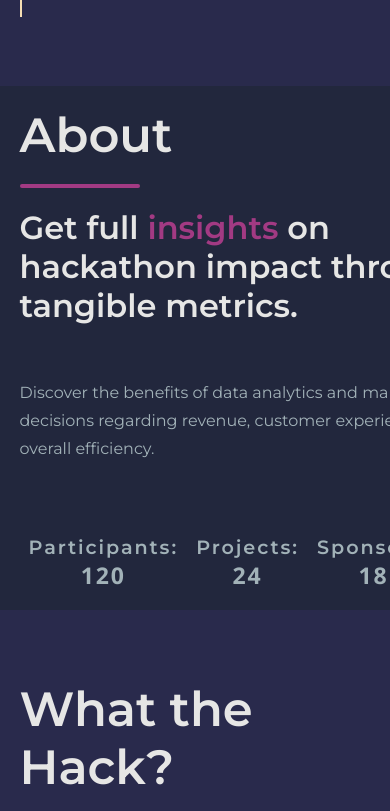
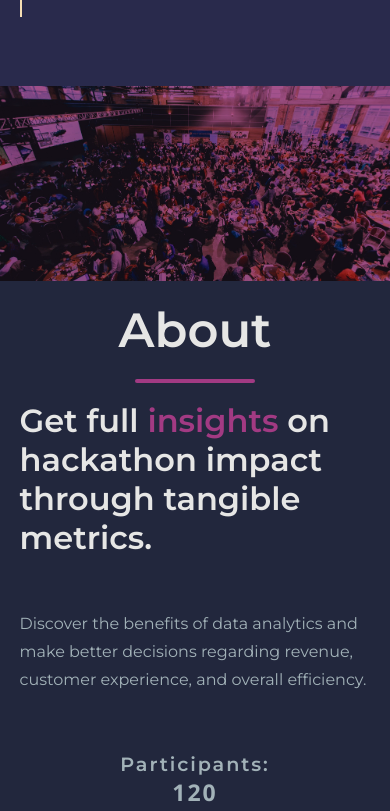
Before and after one commit to IndigoWizard/Hacks-of-M, a plain HTML site: page index.html in a window 390 px wide. Shown: the part 924-1735 px from the top of the page. Drawn offline with Linux system fonts and the light colour scheme.

Commit message:
About-Section: Style Responsivity
# Responsivity
- adding additional css file for mobile version (screen-width<800px)
- adding About Section's mobile version

```diff
--- a/index.html
+++ b/index.html
@@ -8,6 +8,7 @@
     <link rel="shortcut icon" type="image/x-icon" href="./HouseOfM.svg">
     <link rel="shortcut icon" href="./src/HouseOfM.svg" type="image/x-icon">
     <link rel="stylesheet" href="style.css">
+    <link rel="stylesheet" href="mobile.css">
     <title>Hacks Of M</title>
 </head>
 
@@ -36,22 +37,15 @@
 
             <div class="landing">
                 <div class="landing-info">
-                    <h4 class="landing-text">
-                        <span>House of M</span> presents
-                    </h4>
+                    <h4 class="landing-text"><span>House of M</span> presents</h4>
                     <h1>Hacks of M</h1>
-                    <h4 class="landing-text">
-                        Algerian Hacker Community.
-                    </h4>
-                    <h4 class="landing-text">
-                        November 2-5, 2021 • Virtual Event
-                    </h4>
+                    <h4 class="landing-text">Algerian Hacker Community.</h4>
+                    <h4 class="landing-text">November 2-5, 2021 • Virtual Event</h4>
 
                     <div class="registration">
                         <a id="hacker" href="#" class="button"><button>Apply as Hacker</button></a>
                         <a id="mentor" href="#" class="button"><button>Apply as Mentor</button></a>
                     </div>
-
                 </div>
 
                 <img class="hero-img" src="./src/hero-img.png" alt="hero_img">
--- /dev/null
+++ b/mobile.css
@@ -0,0 +1,37 @@
+/*////////// ABOUT: RESPONSIVE MOBILE VERSION/////////*/
+
+@media (max-width: 800px) {
+    .about {
+        height: 100%;
+        display: flex;
+        flex-direction: column;
+    }
+    .about-left h1 {
+        text-align: center;
+    }
+    .about-left h2,
+    .about-left p {
+        text-align: left;
+    }
+    .about-left .hdivider {
+        margin: 0 auto 5%;
+        justify-content: center;
+    }
+    .stats {
+        margin-top: 0;
+        flex-direction: column;
+        justify-content: center;
+    }
+    .stats p {
+        text-align: center;
+    }
+    .stats div {
+        padding-top: 3em;
+    }
+    .right {
+        background-image: url("./src/hackathon.jpg");
+        height: 100%;
+        order: -1;
+        padding-bottom: 50%;
+    }
+}
```
